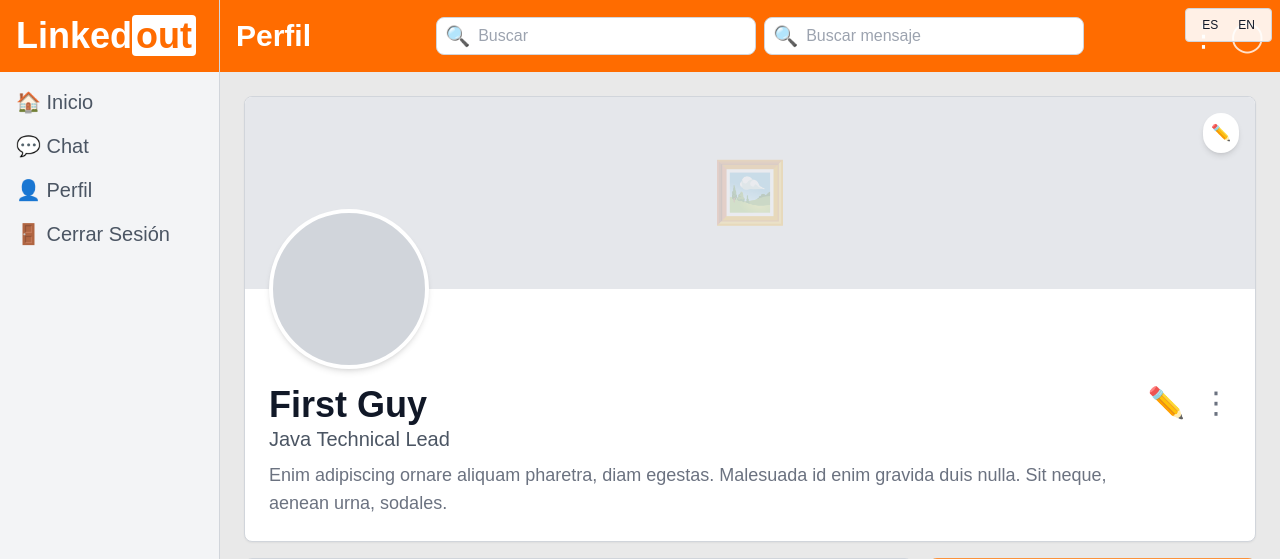
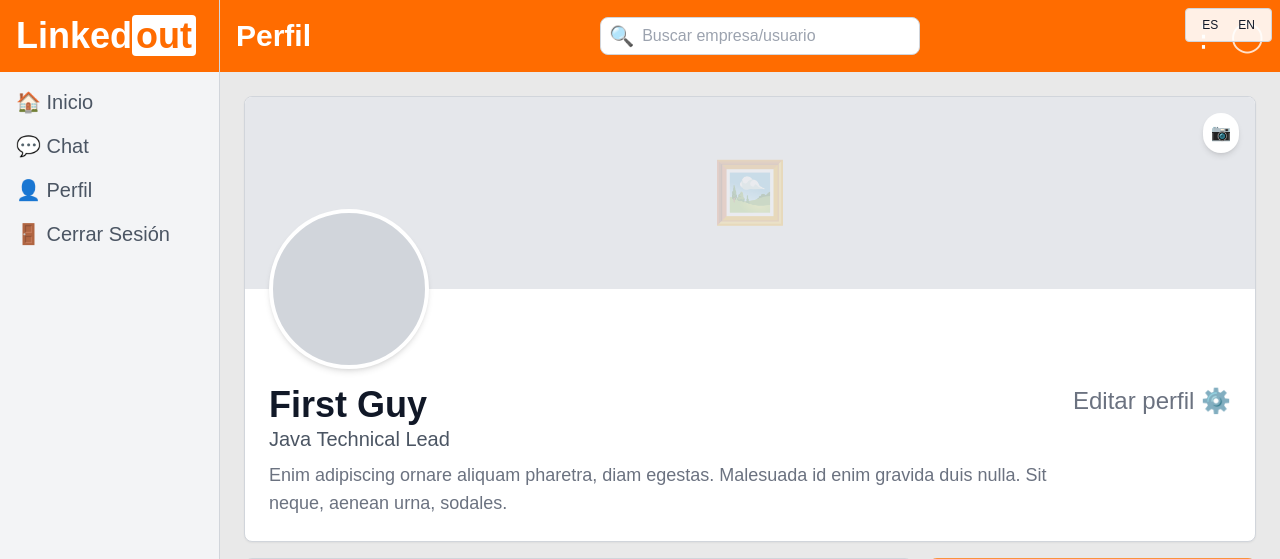
Before and after one commit to Samantha-Ramirez/Proyecto2ATI, a Django app: page /profile/ in a window 1280 px wide. Shown: the top 559 px of the page. Run offline with Django 5.2, Linux system fonts and the light colour scheme; a user stored in the database is signed in; some libraries are stand-ins or nearby versions.

Commit message:
feat: Update profile page with image upload functionality and improved search placeholder

```diff
--- a/apps/linkedout/templates/components/topbar.html
+++ b/apps/linkedout/templates/components/topbar.html
@@ -15,19 +15,11 @@
             <div class="flex items-center bg-white rounded-lg px-2 py-1 border border-gray-300 w-full max-w-[180px] lg:max-w-xs transition-all">
                 <span class="text-sm lg:text-xl">🔍</span>
                 <input type="text"
-                    placeholder="{% trans 'Buscar' %}"
+                    placeholder="{% trans 'Buscar empresa/usuario' %}"
                     class="bg-transparent border-none text-black placeholder-gray-400 outline-none px-1 lg:px-2 w-full text-xs lg:text-base">
             </div>
         {% endif %}
 
-        {% if show_search %}
-            <form class="flex items-center bg-white rounded-lg px-2 py-1 border border-gray-300 w-full max-w-[180px] lg:max-w-xs transition-all" role="search">
-                <span class="text-sm lg:text-xl">🔍</span>
-                <input type="search"
-                    placeholder="{% trans 'Buscar mensaje' %}"
-                    class="bg-transparent border-none text-black placeholder-gray-400 outline-none px-1 lg:px-2 w-full text-xs lg:text-base">
-            </form>
-        {% endif %}
     </div>
 
     <div class="flex items-center gap-2 shrink-0">
--- a/apps/linkedout/templates/profile.html
+++ b/apps/linkedout/templates/profile.html
@@ -7,13 +7,21 @@
 <div class="max-w-5xl mx-auto space-y-4 pb-10">
 
     <section class="bg-white rounded-lg border border-gray-300 overflow-hidden shadow-sm">
-        <div class="h-48 bg-gray-200 relative">
-            <div class="absolute inset-0 flex items-center justify-center opacity-20">
+        <div class="h-48 bg-gray-200 relative overflow-hidden group">
+
+            <img id="banner-preview" src="" class="hidden absolute inset-0 w-full h-full object-cover z-0"
+                alt="Fondo de perfil">
+
+            <div id="default-banner-icon" class="absolute inset-0 flex items-center justify-center opacity-20 z-0">
                 <span class="text-6xl">🖼️</span>
             </div>
-            <button class="absolute top-4 right-4 bg-white p-2 rounded-full shadow-md text-orange-600">
-                ✏️
-            </button>
+
+            <label
+                class="absolute top-4 right-4 bg-white p-2 rounded-full shadow-md text-orange-600 cursor-pointer z-10 hover:bg-gray-100 transition-colors">
+                📷
+                <input type="file" id="banner-upload" class="hidden" accept="image/png, image/jpeg, image/webp">
+            </label>
+
         </div>
 
         <div class="px-6 pb-6 relative">
@@ -23,13 +31,15 @@
                 <div>
                     <h2 class="text-4xl font-bold text-gray-900">First Guy</h2>
                     <p class="text-xl text-gray-600">Java Technical Lead</p>
-                    <p class="text-lg text-gray-500 mt-2">Enim adipiscing ornare aliquam pharetra, diam egestas. Malesuada id enim gravida duis nulla. Sit neque, aenean urna, sodales.</p>
+                    <p class="text-lg text-gray-500 mt-2">Enim adipiscing ornare aliquam pharetra, diam egestas.
+                        Malesuada id enim gravida duis nulla. Sit neque, aenean urna, sodales.</p>
                 </div>
-                <div class="flex gap-4 text-3xl text-gray-500">
-                    <a href="{% url 'manage_profile' %}" class="hover:text-orange-600 transition-colors" title="{% trans 'Editar Perfil' %}">
-                        ✏️
+                <div class="flex gap-4 text-2xl text-gray-500">
+                    <a href="{% url 'manage_profile' %}"
+                        class="flex items-center gap-1 whitespace-nowrap hover:text-orange-600 transition-colors"
+                        title="{% trans 'Editar Perfil' %}">
+                        Editar perfil ⚙️
                     </a>
-                    <button class="hover:text-orange-600">⋮</button>
                 </div>
             </div>
         </div>
@@ -42,14 +52,16 @@
                 <div class="flex gap-4">
                     <div class="size-12 rounded-full bg-gray-300 shrink-0"></div>
                     <textarea placeholder="{% trans 'Escribe una publicacion...' %}"
-                              class="w-full border border-gray-300 rounded-xl p-3 text-lg outline-none focus:border-orange-500 transition-colors"
-                              rows="2"></textarea>
+                        class="w-full border border-gray-300 rounded-xl p-3 text-lg outline-none focus:border-orange-500 transition-colors"
+                        rows="2"></textarea>
                 </div>
                 <div class="flex justify-between items-center mt-4">
-                    <button class="flex items-center gap-2 text-gray-500 font-semibold hover:bg-gray-100 p-2 rounded-lg">
+                    <button
+                        class="flex items-center gap-2 text-gray-500 font-semibold hover:bg-gray-100 p-2 rounded-lg">
                         <span class="text-orange-500 text-2xl">+</span> {% trans 'Agregar Imagen/Video' %}
                     </button>
-                    <button class="bg-gray-400 text-white px-8 py-2 rounded-full font-bold text-xl hover:bg-orange-500 transition-colors">
+                    <button
+                        class="bg-gray-400 text-white px-8 py-2 rounded-full font-bold text-xl hover:bg-orange-500 transition-colors">
                         {% trans 'Publicar' %}
                     </button>
                 </div>
@@ -67,7 +79,8 @@
                     </div>
                     <button class="text-2xl text-gray-400">⋮</button>
                 </div>
-                <div class="mt-4 bg-gray-50 h-64 border border-dashed border-gray-300 rounded-lg flex items-center justify-center">
+                <div
+                    class="mt-4 bg-gray-50 h-64 border border-dashed border-gray-300 rounded-lg flex items-center justify-center">
                     <span class="text-gray-300 text-5xl">🖼️</span>
                 </div>
             </article>
@@ -94,4 +107,28 @@
 
     </div>
 </div>
+
+<script>
+    document.addEventListener('DOMContentLoaded', function () {
+        const fileInput = document.getElementById('banner-upload');
+        const previewImg = document.getElementById('banner-preview');
+        const defaultIcon = document.getElementById('default-banner-icon');
+
+        fileInput.addEventListener('change', function (event) {
+            const file = event.target.files[0];
+
+            if (file) {
+                const reader = new FileReader();
+
+                reader.onload = function (e) {
+                    previewImg.src = e.target.result;
+                    previewImg.classList.remove('hidden');
+                    defaultIcon.classList.add('hidden');
+                };
+
+                reader.readAsDataURL(file);
+            }
+        });
+    });
+</script>
 {% endblock %}
```
